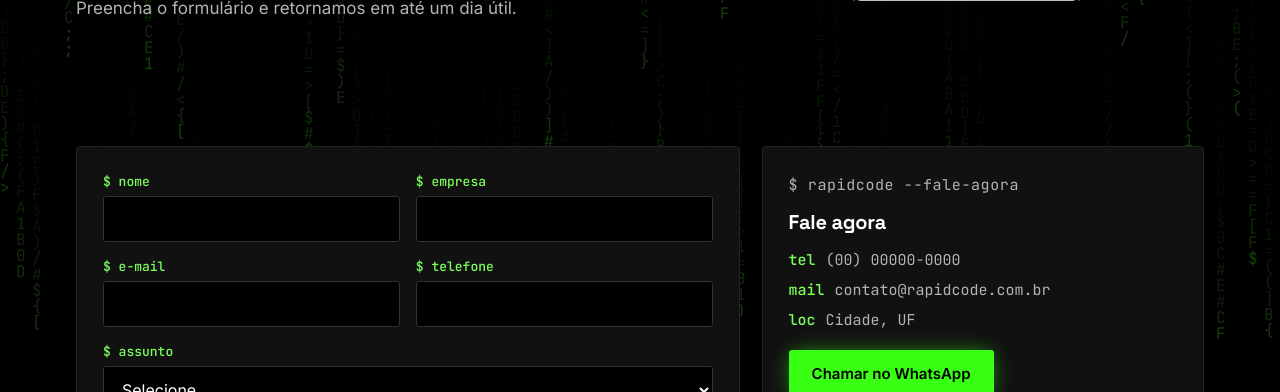
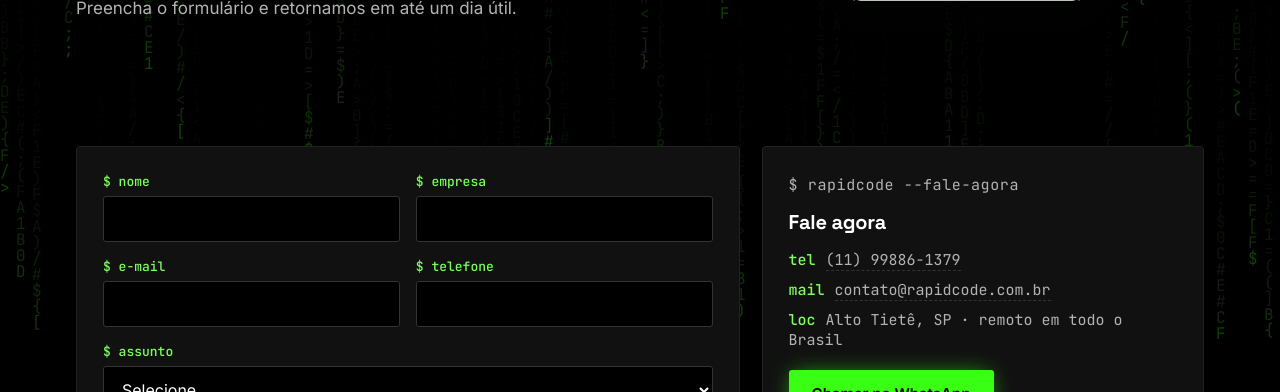
Before and after one commit to AlanTDias/rapidcode, a plain HTML site: page contato.html in a window 1280 px wide. Shown: the part 408-800 px from the top of the page. Drawn offline with Linux system fonts and the light colour scheme; animation ran at ten frames a second.

Commit message:
Telefone e WhatsApp reais no contato

```diff
--- a/contato.html
+++ b/contato.html
@@ -46,10 +46,12 @@
         "name": "RapidCode",
         "url": "https://www.rapidcode.com.br/",
         "email": "contato@rapidcode.com.br",
+        "telephone": "+55-11-99886-1379",
         "contactPoint": {
           "@type": "ContactPoint",
           "contactType": "customer service",
           "email": "contato@rapidcode.com.br",
+          "telephone": "+55-11-99886-1379",
           "areaServed": "BR",
           "availableLanguage": "pt-BR"
         }
@@ -132,9 +134,8 @@
       <aside class="card card--static spot reveal">
         <p class="tag mono">$ rapidcode --fale-agora</p>
         <h2 class="card__title">Fale agora</h2>
-        <!-- PLACEHOLDER: telefone, e-mail, cidade e número do WhatsApp abaixo são fictícios; substituir pelos reais. -->
-        <p class="cinfo"><span><b>tel</b>(00) 00000-0000</span><span><b>mail</b>contato@rapidcode.com.br</span><span><b>loc</b>Cidade, UF</span></p>
-        <a class="btn" id="zap" href="https://wa.me/5500000000000?text=Ol%C3%A1!%20Quero%20pedir%20um%20diagn%C3%B3stico%20gratuito." target="_blank" rel="noopener">Chamar no WhatsApp</a>
+        <p class="cinfo"><span><b>tel</b><a href="tel:+5511998861379">(11) 99886-1379</a></span><span><b>mail</b><a href="mailto:contato@rapidcode.com.br">contato@rapidcode.com.br</a></span><span><b>loc</b>Alto Tietê, SP · remoto em todo o Brasil</span></p>
+        <a class="btn" id="zap" href="https://wa.me/5511998861379?text=Ol%C3%A1!%20Quero%20pedir%20um%20diagn%C3%B3stico%20gratuito." target="_blank" rel="noopener">Chamar no WhatsApp</a>
       </aside>
     </div>
   </section>
--- a/css/style.css
+++ b/css/style.css
@@ -172,6 +172,8 @@ blockquote cite{display:block;margin-top:14px;font-size:12px;color:var(--accent-
 .cinfo{display:grid;gap:10px;margin:16px 0 20px;font:400 14px "JetBrains Mono",monospace;color:var(--white-dim)}
 .cinfo b{color:var(--accent-hi);font-weight:500;margin-right:10px}
 .cinfo span{overflow-wrap:anywhere}
+.cinfo a{color:inherit;text-decoration:none;border-bottom:1px dashed var(--line2)}
+.cinfo a:hover{color:var(--accent-hi);border-color:var(--accent-hi)}
 
 .cta{padding:96px 0;text-align:center;border-top:1px solid var(--line);background:radial-gradient(ellipse at 50% 100%,rgba(var(--accent-rgb),.28),transparent 65%),rgba(0,0,0,.92)}
 .cta{position:relative;overflow:hidden}
```
Also changed, not shown: index.html (+3 -1 lines).
